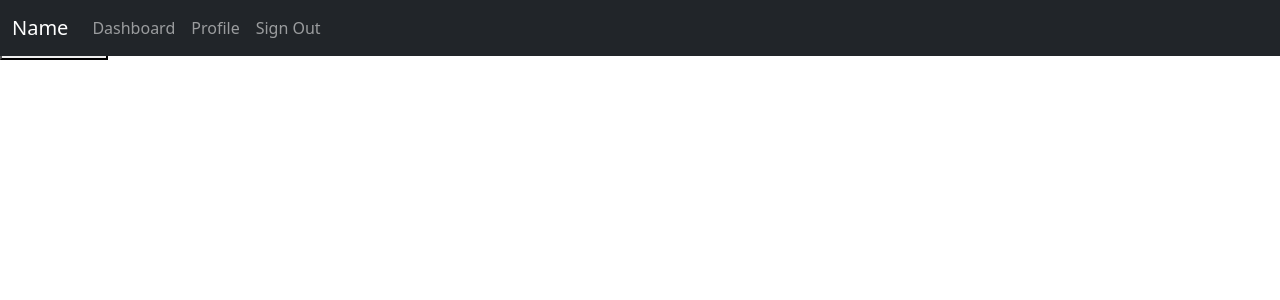
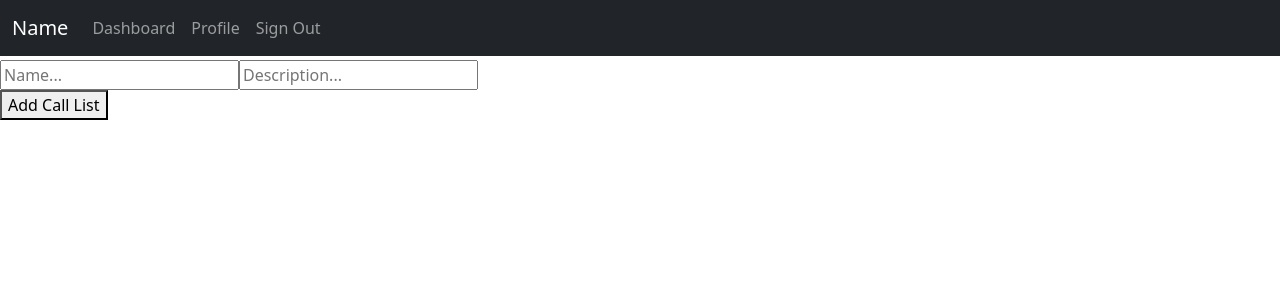
Before and after one commit to Maddzenx/web_app, a React (Create React App) app in the folder client/: page /callListCard in a window 1280 px wide. Shown: the top 300 px of the page. Built offline with nearby package versions, Linux system fonts and the light colour scheme.

Commit message:
Temp fix to css bugg

```diff
--- a/client/src/Components/callListCard.tsx
+++ b/client/src/Components/callListCard.tsx
@@ -39,7 +39,7 @@ const CallListCard: FC = () => {
     };
 
     return (
-        <div className={styles.CallListCard}>
+        <div className={styles.CallListCard} style={{paddingTop: "60px"}}>
             <SideBar />
             <div className={styles.header}></div>
             <div className={styles.inputContainer}>
```
